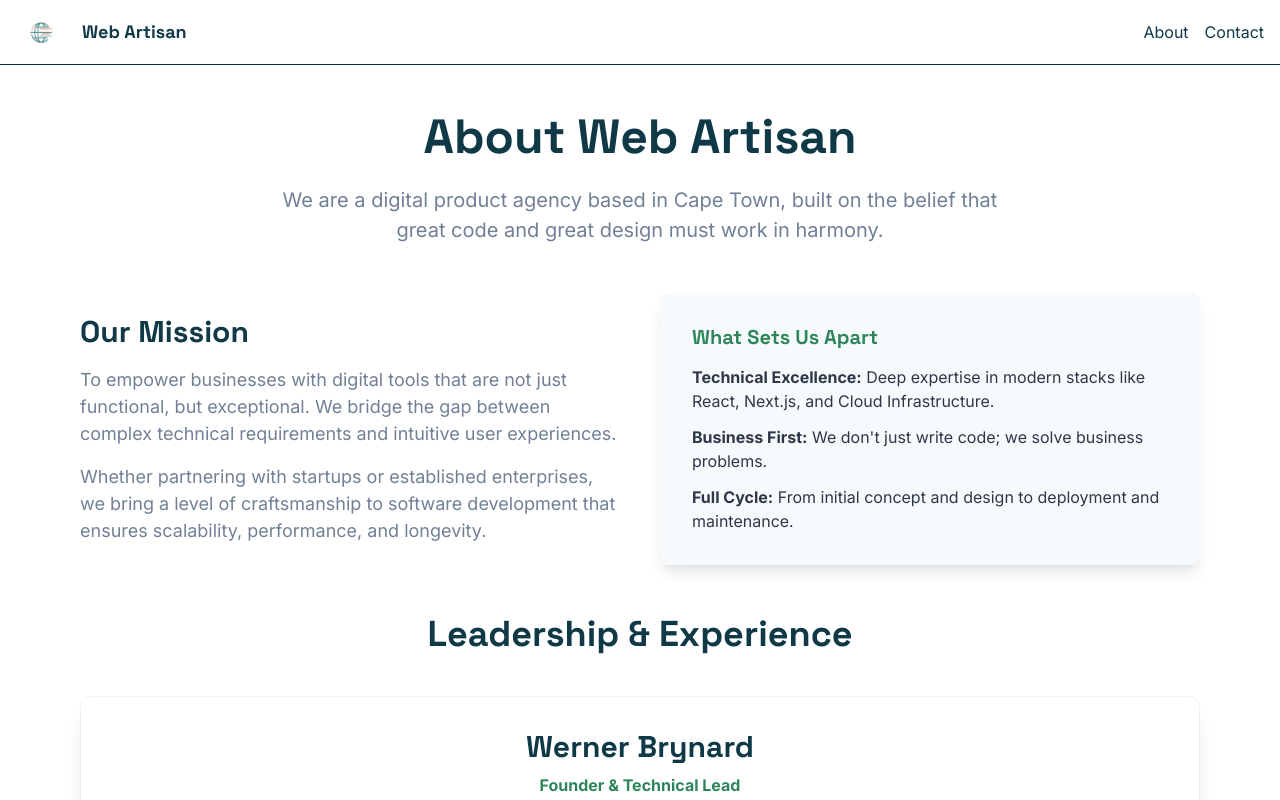
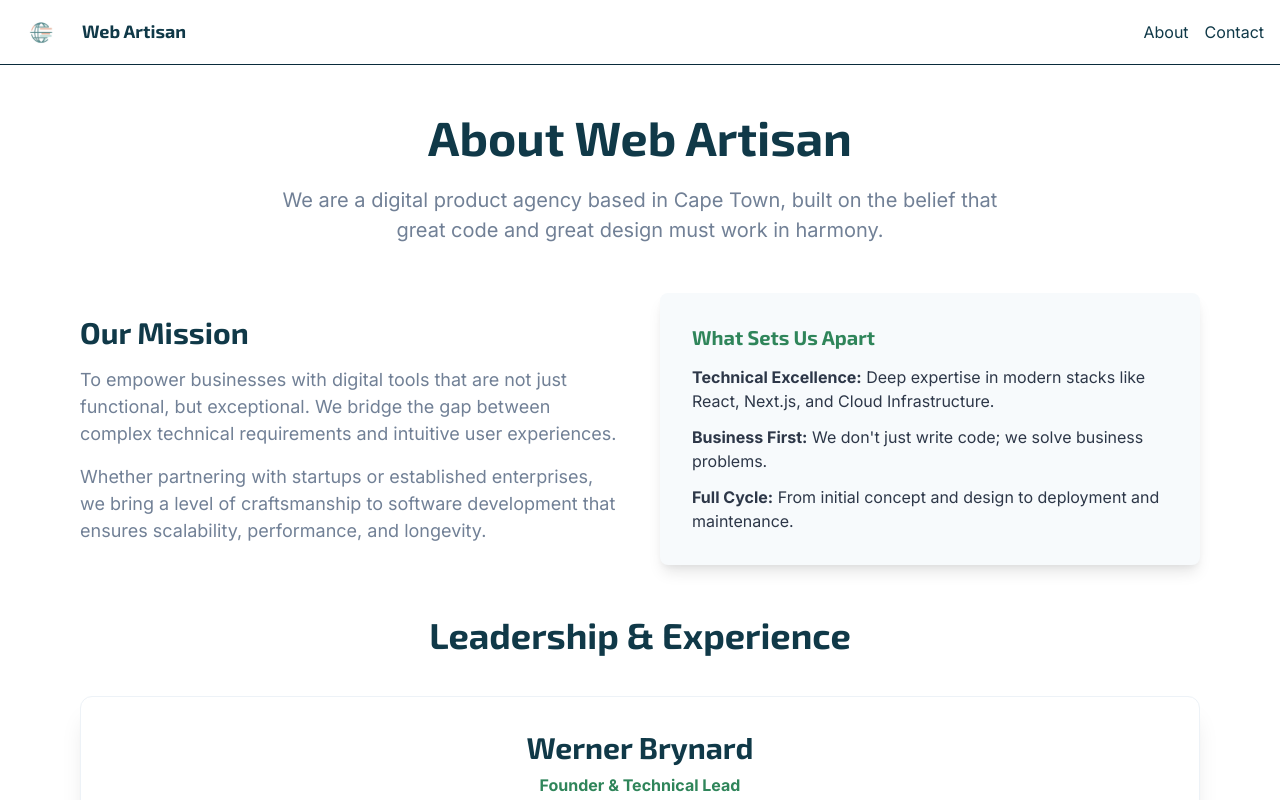
Before and after one commit to wernerbrynard/web-artisan, a Next.js app: page /about in a window 1280 px wide. Shown: the top 800 px of the page. Built offline with nearby package versions, Linux system fonts and the light colour scheme.

Commit message:
Update typography to Exo 2 and refine page transitions for a snappier feel

```diff
--- a/src/app/layout.js
+++ b/src/app/layout.js
@@ -1,11 +1,11 @@
 import { Providers } from "./providers";
 import NavBar from "@/components/NavBar";
 import Footer from "@/components/Footer";
-import { Inter, Space_Grotesk } from 'next/font/google';
+import { Inter, Exo_2 } from 'next/font/google';
 import "./globals.scss";
 
 const inter = Inter({ subsets: ['latin'], variable: '--font-inter' });
-const spaceGrotesk = Space_Grotesk({ subsets: ['latin'], variable: '--font-space-grotesk' });
+const exo2 = Exo_2({ subsets: ['latin'], variable: '--font-exo-2' });
 
 export const viewport = {
   width: 'device-width',
@@ -44,7 +44,7 @@ export const metadata = {
 
 export default function RootLayout({ children }) {
   return (
-    <html lang="en" className={`${inter.variable} ${spaceGrotesk.variable}`}>
+    <html lang="en" className={`${inter.variable} ${exo2.variable}`}>
       <body style={{ backgroundColor: "var(--background-color)" }}>
         <Providers>
           <NavBar />
--- a/src/app/template.js
+++ b/src/app/template.js
@@ -5,13 +5,13 @@ import { motion } from 'framer-motion';
 export default function Template({ children }) {
   return (
     <motion.div
-      initial={{ y: 20, opacity: 0, scale: 0.99, filter: 'blur(5px)' }}
-      animate={{ y: 0, opacity: 1, scale: 1, filter: 'blur(0px)' }}
+      initial={{ opacity: 0, scale: 0.97 }}
+      animate={{ opacity: 1, scale: 1 }}
       transition={{
         type: "spring",
-        stiffness: 200,
-        damping: 20,
-        mass: 1
+        stiffness: 400,
+        damping: 25,
+        mass: 0.5
       }}
     >
       {children}
--- a/src/theme/theme.js
+++ b/src/theme/theme.js
@@ -3,7 +3,7 @@ import { extendTheme } from "@chakra-ui/react";
 
 const theme = extendTheme({
     fonts: {
-        heading: 'var(--font-space-grotesk), sans-serif',
+        heading: 'var(--font-exo-2), sans-serif',
         body: 'var(--font-inter), sans-serif',
     },
     colors: {
```
Also changed, not shown: firebase.json (added).
